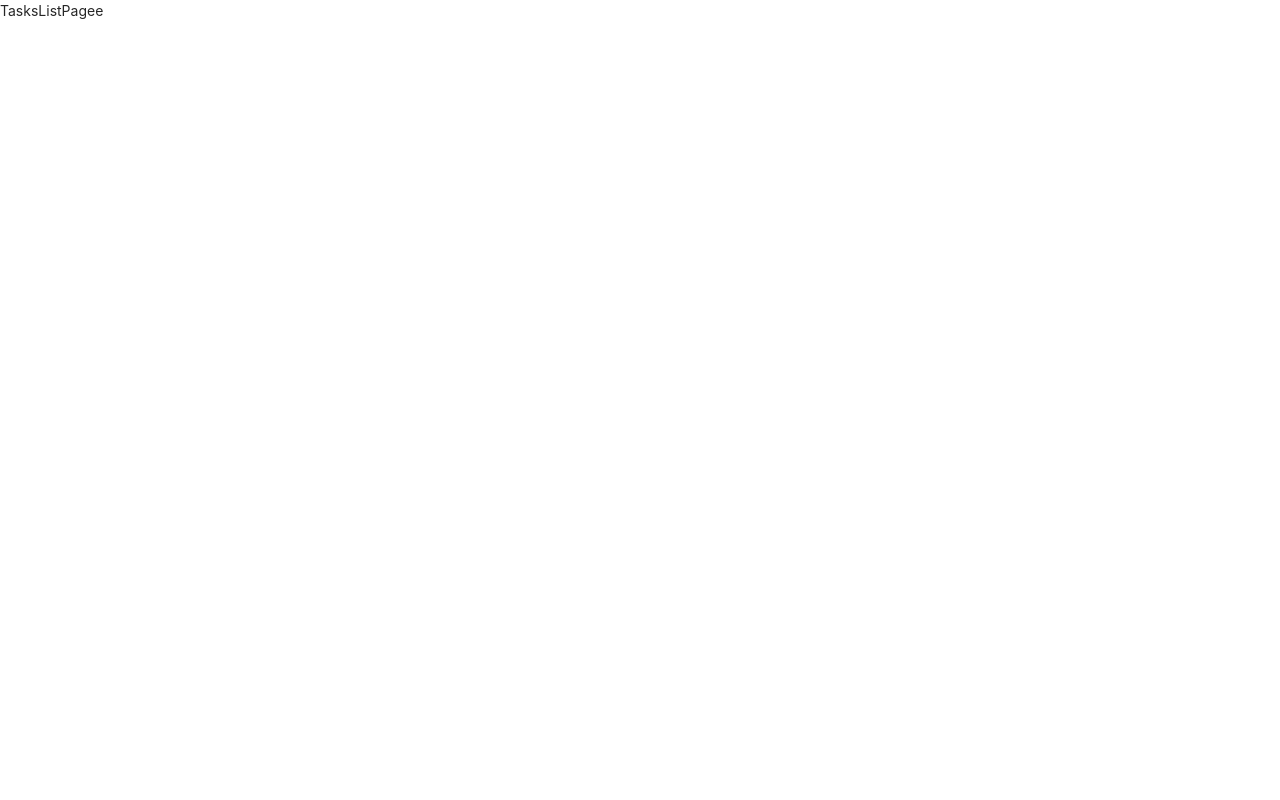
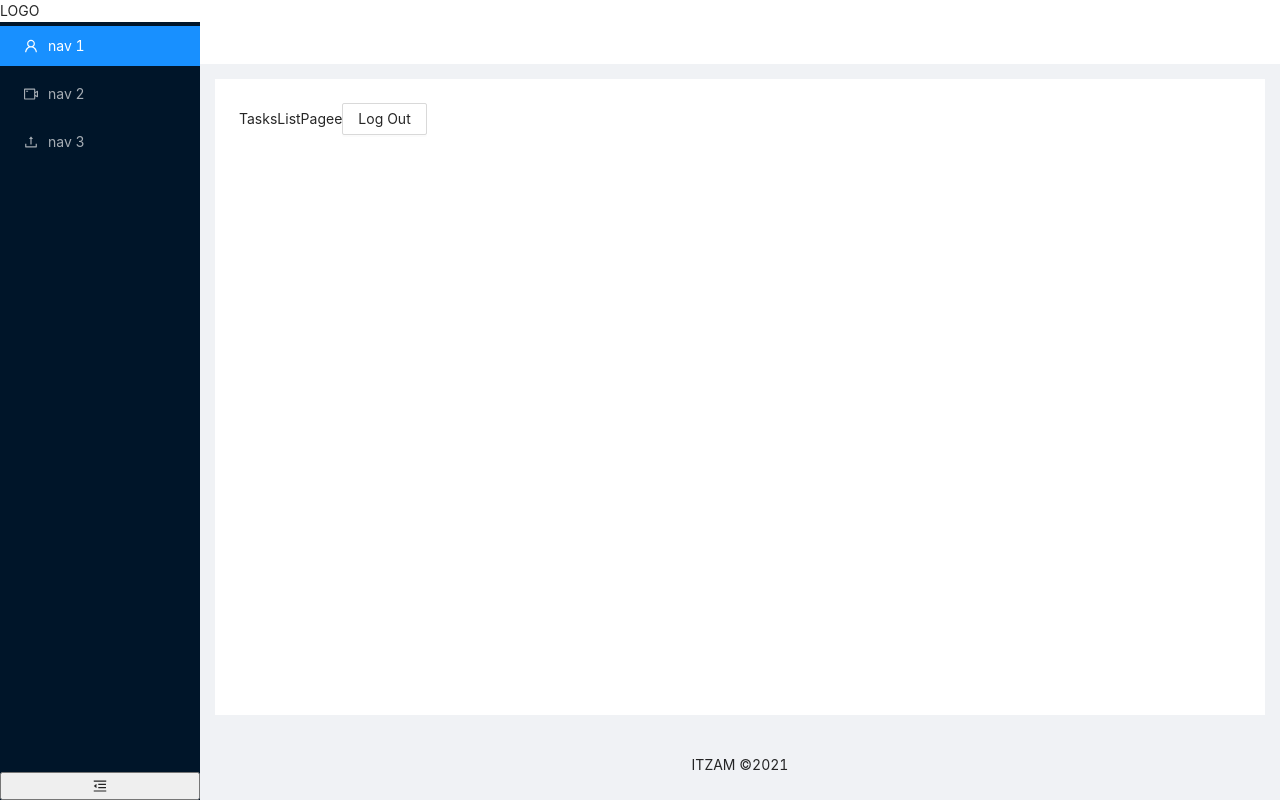
Before and after one commit to nicolasvelah/inventory-and-task-manager---react-clean-architecture, a React (Create React App) app: page /task/list in a window 1280 px wide. Built offline with nearby package versions, Linux system fonts and the light colour scheme; no server answers; sample sign-in values are in the browser's storage.

Commit message:
Menu Layout

```diff
--- a/package.json
+++ b/package.json
@@ -3,6 +3,7 @@
   "version": "0.1.0",
   "private": true,
   "dependencies": {
+    "@ant-design/icons": "^4.6.2",
     "@testing-library/jest-dom": "^5.11.10",
     "@testing-library/react": "^11.2.6",
     "@testing-library/user-event": "^12.8.3",
--- a/src/app/App.tsx
+++ b/src/app/App.tsx
@@ -1,6 +1,7 @@
 /* eslint-disable object-curly-newline */
 import React, { useEffect } from 'react';
 import { Route, BrowserRouter, Switch } from 'react-router-dom';
+// import firebase from 'firebase';
 
 import Session from './layouts/Session';
 
@@ -10,18 +11,22 @@ import TasksListPage from './pages/TaskListPage';
 
 import DependecyInjection from '../dependecy-injection';
 
+// import firebaseConfig from '../firebase-config';
+
 import 'antd/dist/antd.css';
 
 function App() {
   useEffect(() => {
+    // firebase.initializeApp(firebaseConfig);
     DependecyInjection.getInstance();
   }, []);
   return (
     <BrowserRouter>
       <Switch>
         <Route exact path="/public-page" component={PublicPage} />
-        <Route exact path="/login" component={LoginPage} />
+
         <Session>
+          <Route exact path="/login" component={LoginPage} />
           <Route exact path="/task/list" component={TasksListPage} />
         </Session>
       </Switch>
--- a/src/app/components/Login/Login.tsx
+++ b/src/app/components/Login/Login.tsx
@@ -1,10 +1,25 @@
 /* eslint-disable object-curly-newline */
 import React from 'react';
-import { Form, Input, Button, Checkbox } from 'antd';
+import firebase from 'firebase';
+import { useHistory } from 'react-router-dom';
+import { Form, Input, Button, Checkbox, message } from 'antd';
+
 import DependecyInjection from '../../../dependecy-injection';
 
 const Login = () => {
+  const history = useHistory();
+
   const { apiRepository } = DependecyInjection.getInstance();
+
+  const initializeFirebaseSession = async (token: string) => {
+    try {
+      const respSign = await firebase.auth().signInWithCustomToken(token);
+      console.log('userCredential -->', respSign);
+      history.push('/task/list');
+    } catch (error) {
+      console.log('Erron en initializeSession', error.message);
+    }
+  };
 
   const onFinish = async (values: any) => {
     console.log('Success:', values);
@@ -14,7 +29,13 @@ const Login = () => {
     };
 
     const resp = await apiRepository.login(dataLogin.email, dataLogin.password);
+    if (!resp) {
+      message.error('Usuario o contraseña incorrectas');
+      return;
+    }
     console.log('resp -->', resp);
+
+    await initializeFirebaseSession(resp.token);
 
     /* fetch(`${host}/api/v1/users/login`, {
       method: 'POST',
--- /dev/null
+++ b/src/app/layouts/MenuLayout.tsx
@@ -0,0 +1,84 @@
+/* eslint-disable no-unused-vars */
+/* eslint-disable react/jsx-fragments */
+/* eslint-disable react/destructuring-assignment */
+/* eslint-disable object-curly-newline */
+/* eslint-disable react/prop-types */
+import { Button, Layout, Menu } from 'antd';
+import React, { FunctionComponent, useState } from 'react';
+import {
+  MenuUnfoldOutlined,
+  MenuFoldOutlined,
+  UserOutlined,
+  VideoCameraOutlined,
+  UploadOutlined
+} from '@ant-design/icons';
+
+const { Header, Sider, Footer, Content } = Layout;
+
+/* function AvoidRender(props: { child: React.ReactNode }) {
+  return props.child;
+} */
+
+// eslint-disable-next-line no-unused-vars
+const MenuLayout: FunctionComponent<{ menuItem: string }> = ({ menuItem, children }) => {
+  // console.log({ children });
+  const [collapsed, setCollapsed] = useState<boolean>(false);
+
+  const toggle = () => {
+    setCollapsed(!collapsed);
+  };
+
+  return (
+    <Layout style={{ height: '100vh' }}>
+      <Sider collapsible collapsed={collapsed} trigger={null} style={{ position: 'relative' }}>
+        <div className="logo" style={{ background: '#fff' }}>
+          LOGO
+        </div>
+        <Menu theme="dark" mode="inline" defaultSelectedKeys={['1']}>
+          <Menu.Item key="1" icon={<UserOutlined />}>
+            nav 1
+          </Menu.Item>
+          <Menu.Item key="2" icon={<VideoCameraOutlined />}>
+            nav 2
+          </Menu.Item>
+          <Menu.Item key="3" icon={<UploadOutlined />}>
+            nav 3
+          </Menu.Item>
+        </Menu>
+        <button
+          type="button"
+          id="collapse-menu-btn"
+          onClick={toggle}
+          style={{ position: 'absolute', bottom: 0, width: '100%' }}
+        >
+          {collapsed ? <MenuUnfoldOutlined /> : <MenuFoldOutlined />}
+        </button>
+      </Sider>
+      <Layout className="site-layout">
+        <Header style={{ padding: 0, background: '#fff' }}>
+          <div>
+            {/* <button type="button" id="collapse-menu-btn" onClick={toggle}>
+              {collapsed ? <MenuUnfoldOutlined /> : <MenuFoldOutlined />}
+            </button> */}
+          </div>
+        </Header>
+        <Content
+          className="site-layout-background"
+          style={{
+            margin: '15px',
+            padding: 24,
+            minHeight: 280,
+            backgroundColor: '#fff',
+            overflowY: 'auto'
+          }}
+        >
+          {children}
+        </Content>
+
+        <Footer style={{ textAlign: 'center' }}>ITZAM ©2021</Footer>
+      </Layout>
+    </Layout>
+  );
+};
+
+export default MenuLayout;
--- a/src/app/layouts/Session.tsx
+++ b/src/app/layouts/Session.tsx
@@ -1,25 +1,28 @@
 /* eslint-disable react/prop-types */
-import React, { FunctionComponent, useEffect } from 'react';
+import React, { FunctionComponent, useEffect, useState } from 'react';
 import firebase from 'firebase';
 import { useHistory } from 'react-router-dom';
-import firebaseConfig from '../../firebase-config';
 
 const Session: FunctionComponent<{ children: React.ReactNode }> = ({ children }) => {
   const history = useHistory();
+
+  const [checkSigned, setCheckSigned] = useState<boolean>(false);
+
   useEffect(() => {
-    firebase.initializeApp(firebaseConfig);
-
     firebase.auth().onAuthStateChanged((user) => {
       if (user) {
         // User is signed in.
-        // console.log('User is signed in. -->', user);
+        console.log('User is signed in. -->', user);
+        history.push('/task/list');
       } else {
         // No user is signed in.
-        // console.log('usNo user is signed in.er');
+        console.log('No user is signed in');
         history.push('/login');
       }
+      setCheckSigned(true);
     });
   }, []);
+  if (!checkSigned) return null;
   return <>{children}</>;
 };
 
--- a/src/app/pages/TaskListPage.tsx
+++ b/src/app/pages/TaskListPage.tsx
@@ -1,7 +1,35 @@
+import { Button } from 'antd';
+import firebase from 'firebase';
 import React from 'react';
+import { useHistory } from 'react-router-dom';
+import MenuLayout from '../layouts/MenuLayout';
 
 const TasksListPage = () => {
-  return <div>TasksListPagee</div>;
+  const history = useHistory();
+  return (
+    <MenuLayout menuItem="">
+      <div>
+        TasksListPagee
+        <Button
+          onClick={() => {
+            firebase
+              .auth()
+              .signOut()
+              .then(() => {
+                // Sign-out successful.
+                history.push('login');
+              })
+              .catch((error) => {
+                // An error happened.
+                console.log('Error', error.message);
+              });
+          }}
+        >
+          Log Out
+        </Button>
+      </div>
+    </MenuLayout>
+  );
 };
 
 export default TasksListPage;
--- a/src/index.tsx
+++ b/src/index.tsx
@@ -1,11 +1,16 @@
 import React from 'react';
+import firebase from 'firebase';
 import ReactDOM from 'react-dom';
 import './index.css';
 import App from './app/App';
+
+import firebaseConfig from './firebase-config';
+
+firebase.initializeApp(firebaseConfig);
 
 ReactDOM.render(
   <React.StrictMode>
     <App />
   </React.StrictMode>,
-  document.getElementById('root'),
+  document.getElementById('root')
 );
```
Also changed, not shown: .eslintrc.json.
